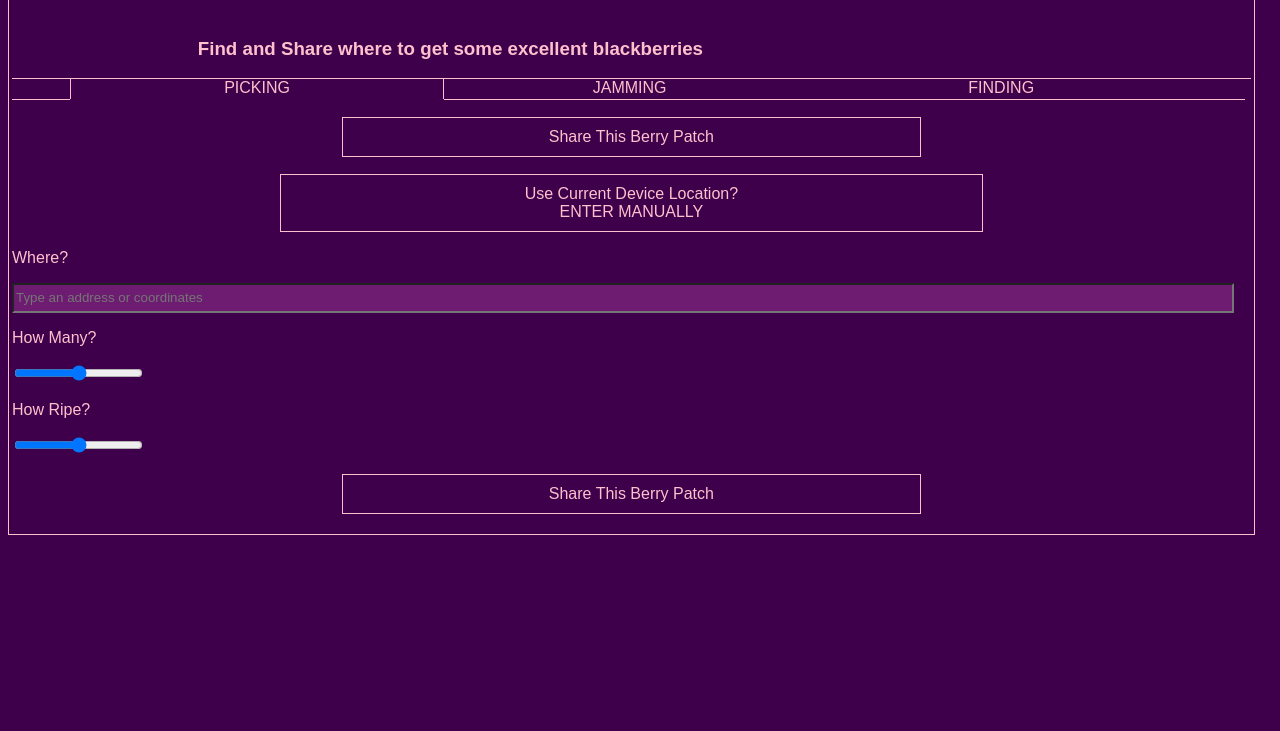
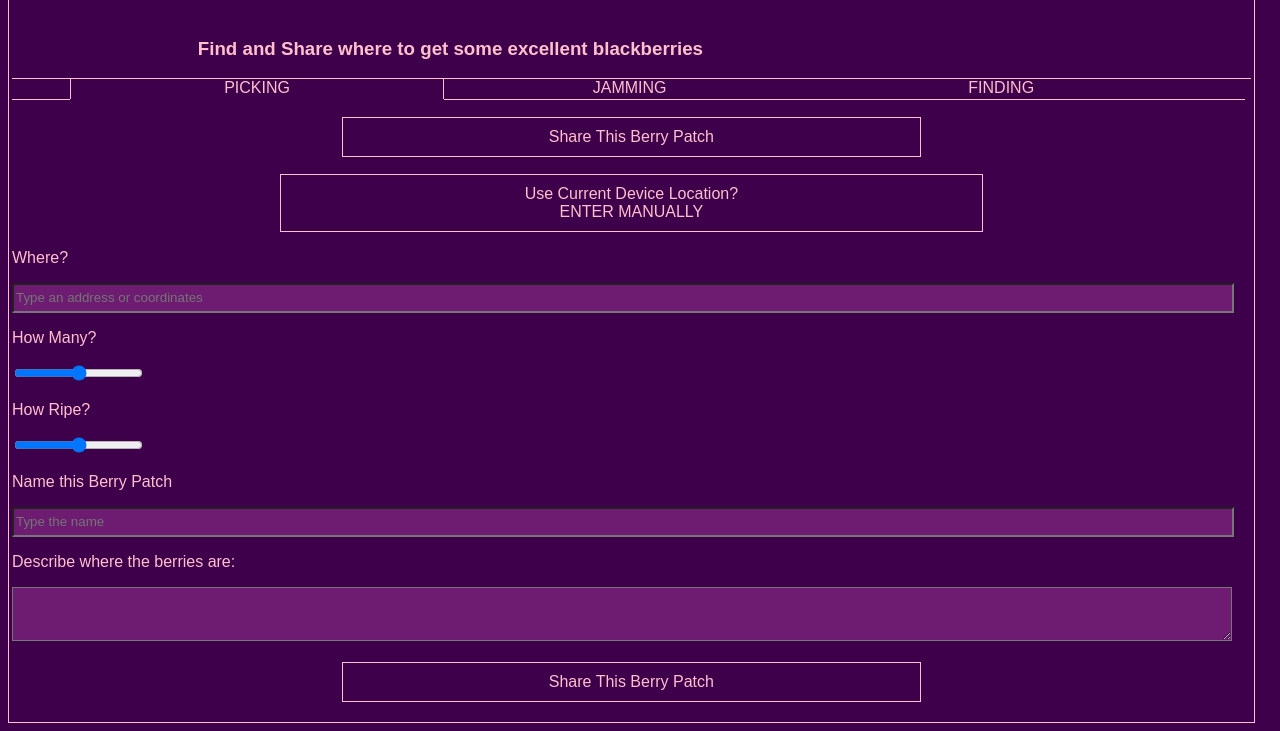
Before and after one commit to dmitrydwhite/rubus-map, a plain HTML site: page public/home/index.html in a window 1280 px wide. Both pictures are taken after a click on the element "PICKING". Shown: the part 73-804 px from the top of the page. Drawn offline with Linux system fonts and the light colour scheme.

Commit message:
Added name and description fields to the patch submission form & db.

```diff
--- a/migrations/20140809140620_patches.js
+++ b/migrations/20140809140620_patches.js
@@ -3,9 +3,11 @@
 exports.up = function(knex, Promise) {
   return knex.schema.createTable('patches', function(table) {
     table.increments('id').primary();
+    table.string('name');
     table.string('location');
     table.integer('fecundity');
     table.integer('maturity');
+    table.string('description');
   });
 };
 
--- a/public/css/style.css
+++ b/public/css/style.css
@@ -87,7 +87,7 @@ body {
   background-color: #3e0028;
 }
 
-.where {
+.where, .name, .description {
   width: 98%;
   background-color: #6D1C72;
   line-height: 1.5rem;
--- a/public/scripts/application.js
+++ b/public/scripts/application.js
@@ -73,7 +73,8 @@ var app = (function() {
       // to GPS coordinates as necessary before storing
       patchData.fecundity = $('.how_many').val();
       patchData.maturity = $('.how_ripe').val();
-      // patchData.nature = 'pick';
+      patchData.name = $('.name').val();
+      patchData.description = $('.description').val();
       // TODO: Add timestamp for data decay
       // TODO: Submit gathered data to a database
       console.log(patchData);
--- a/public/scripts/rubus.js
+++ b/public/scripts/rubus.js
@@ -12,6 +12,11 @@ var rubusTemplate =
   '<input class="how_many" type="range">' +
   '<p>How Ripe?</p>' +
   '<input class="how_ripe" type="range">' +
+  '<p>Name this Berry Patch</p>' +
+  '<input type="text" class="name" ' +
+  'placeholder="Type the name">' +
+  '<p>Describe where the berries are:</p>' +
+  '<textarea class="description"></textarea>' +
   '<div class="button">Share This Berry Patch</div>' +
   '</div>';
 
```
